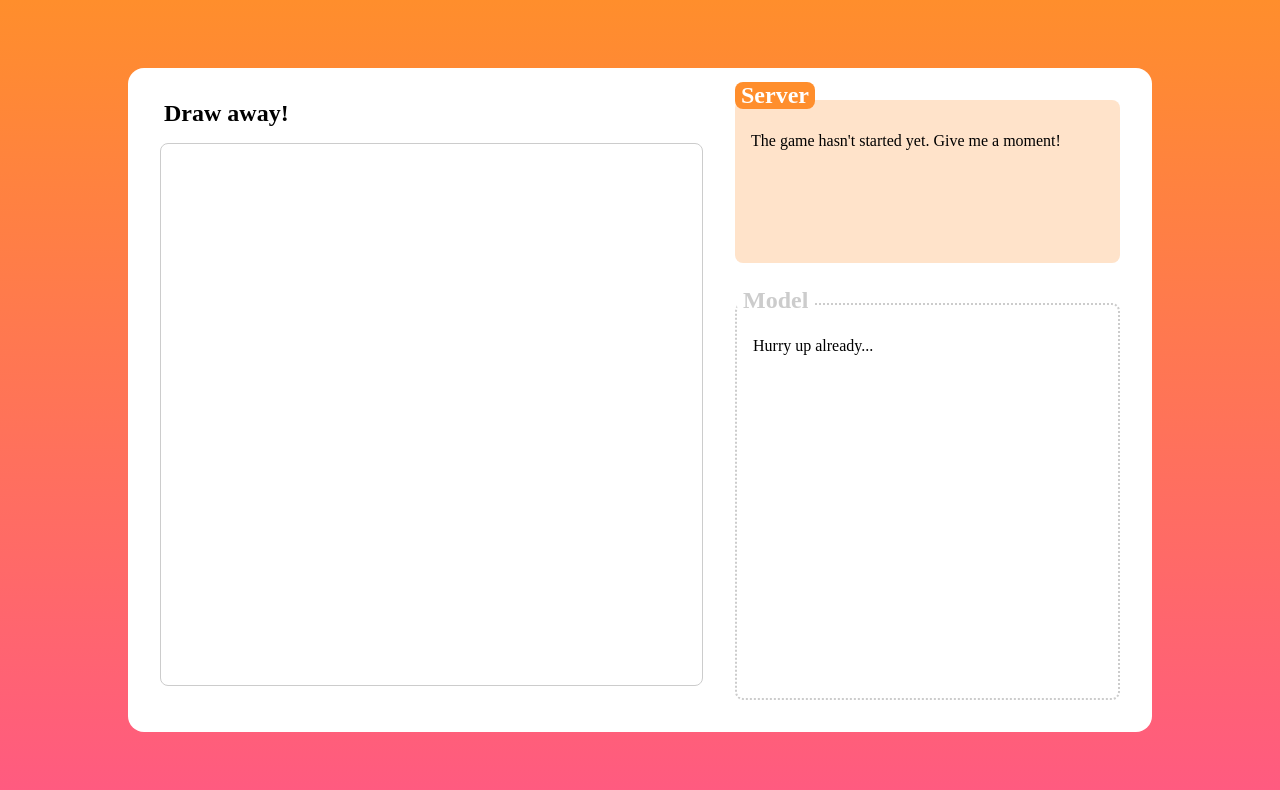
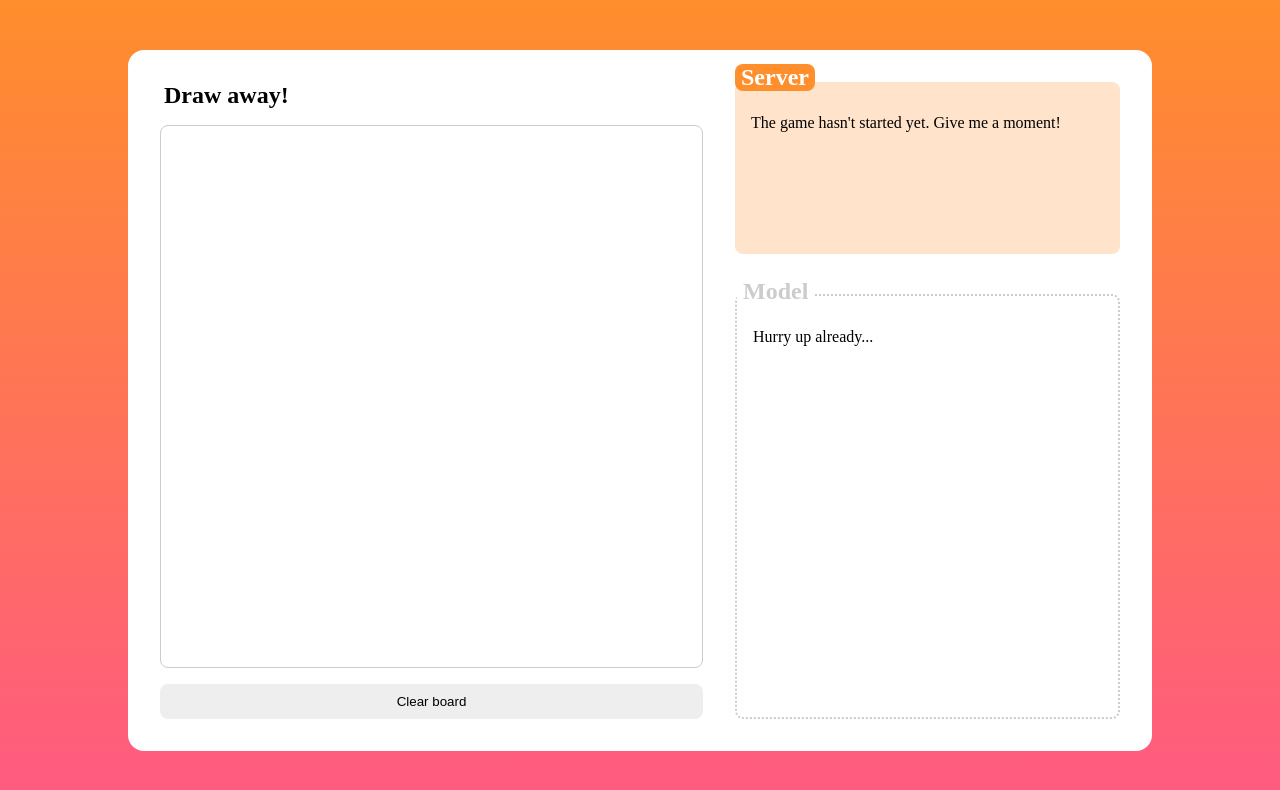
Before and after one commit to np-overflow/ml-skribbl, a SvelteKit app in the folder frontend/: page / in a window 1280 px wide. Shown: the top 790 px of the page. Built offline with nearby package versions, Linux system fonts and the light colour scheme; no server answers.

Commit message:
feat: add clear button

```diff
--- a/frontend/src/routes/+page.svelte
+++ b/frontend/src/routes/+page.svelte
@@ -2,6 +2,14 @@
   import { browser } from "$app/environment";
   import { onMount } from "svelte";
   import "iconify-icon";
+
+  const clearCanvas = () => {
+    const canvas = document.getElementById("board") as HTMLCanvasElement,
+      context = canvas.getContext("2d");
+    if (context) {
+      context.clearRect(0, 0, canvas.width, canvas.height);
+    }
+  };
 
   const convertBlobToDataURL = (blob: Blob) => {
     return new Promise((resolve, reject) => {
@@ -113,6 +121,7 @@
         <h1>Draw away!</h1>
       </div>
       <canvas id="board" />
+      <button on:click={() => clearCanvas()}>Clear board</button>
     </div>
     <div id="panel">
       <div id="panel__server">
@@ -246,4 +255,18 @@
     background-color: white;
     color: #ccc;
   }
+
+  button {
+    appearance: none;
+    border: none;
+    background-color: #eee;
+    padding: 0.75em;
+    border-radius: 0.5rem;
+    cursor: pointer;
+    transition: background-color 0.1s ease;
+  }
+
+  button:hover {
+    background-color: #ddd;
+  }
 </style>
```
